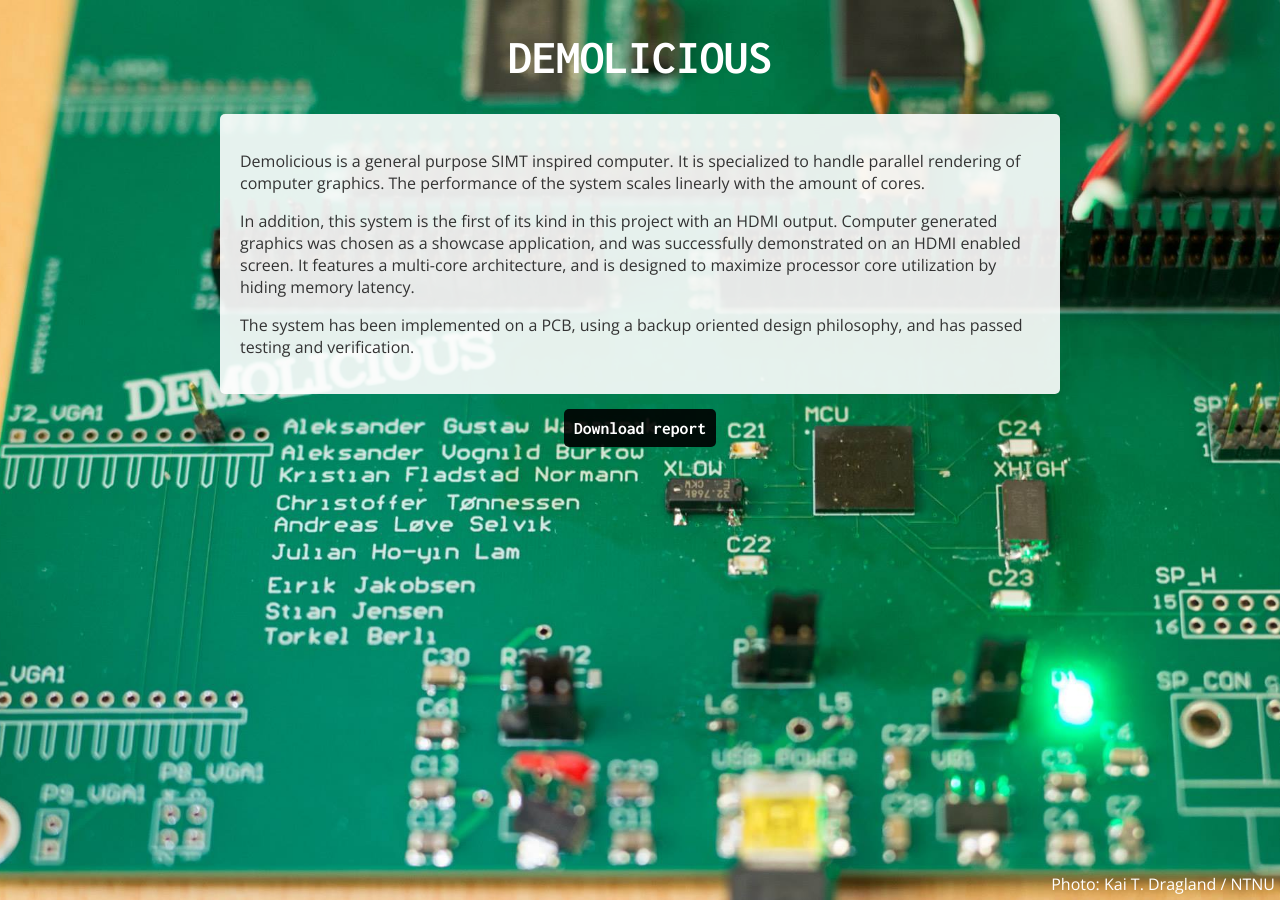
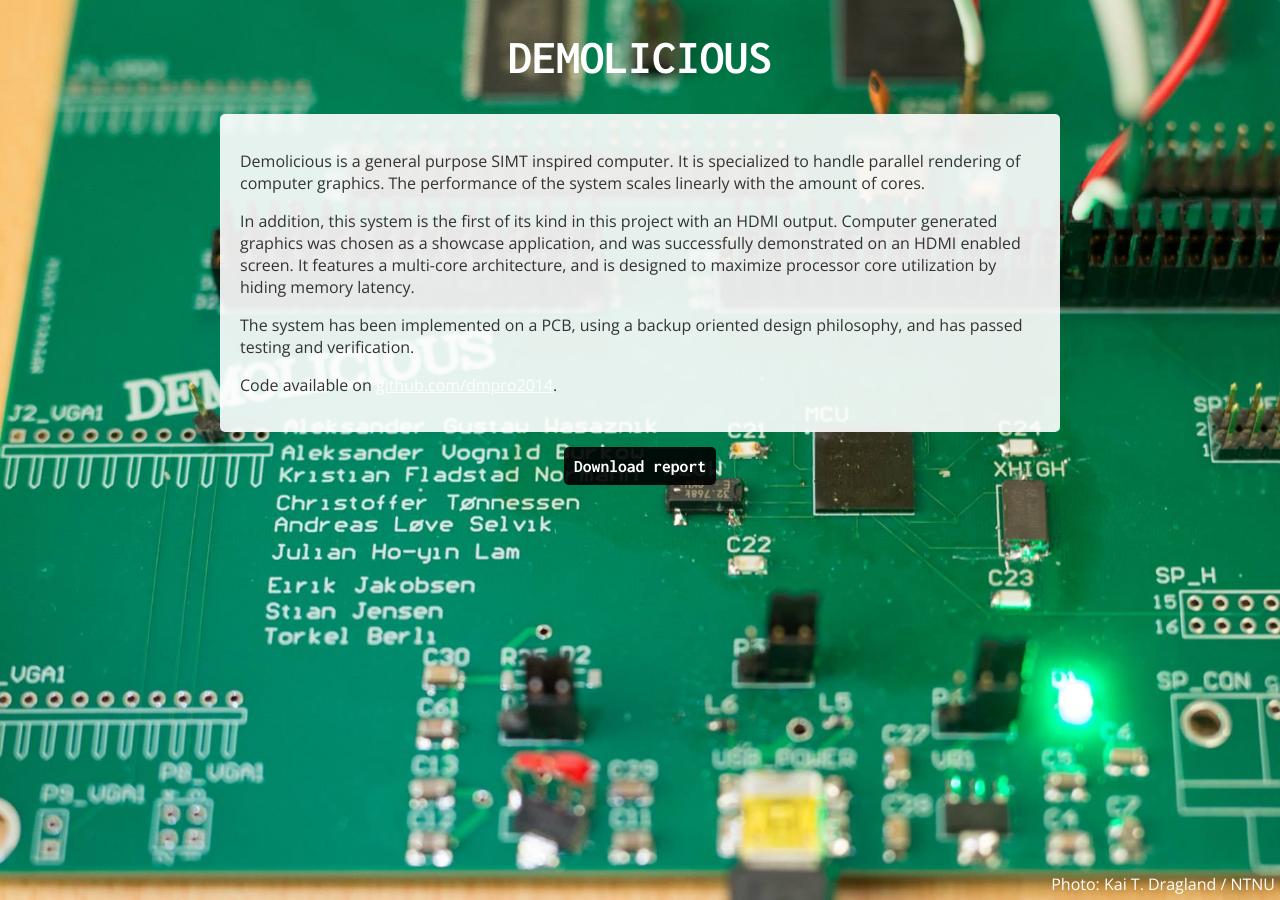
Before and after one commit to dmpro2014/dmpro2014.github.io, a Jekyll site: the page built from index.html, in a window 1280 px wide. Built offline with Jekyll 4.4.1, drawn with Linux system fonts in a browser that asks for light colours.

Commit message:
Add link to github

```diff
--- a/index.html
+++ b/index.html
@@ -14,6 +14,9 @@
     <p>
       The system has been implemented on a PCB, using a backup oriented design philosophy, and has passed testing and verification.
     </p>
+    <p>
+        Code available on <a href="https://github.com/dmpro2014">github.com/dmpro2014</a>.
+    </p>
   </div>
 </div>
 
```
